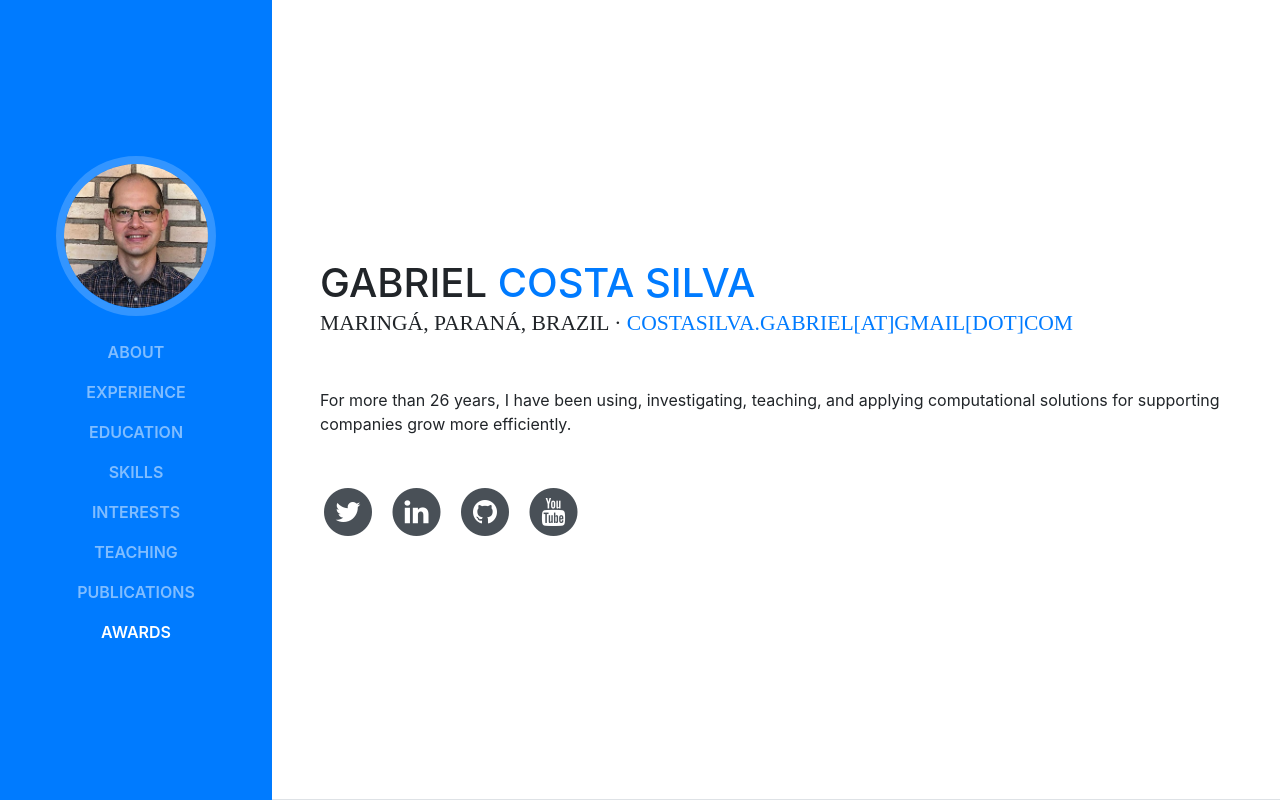
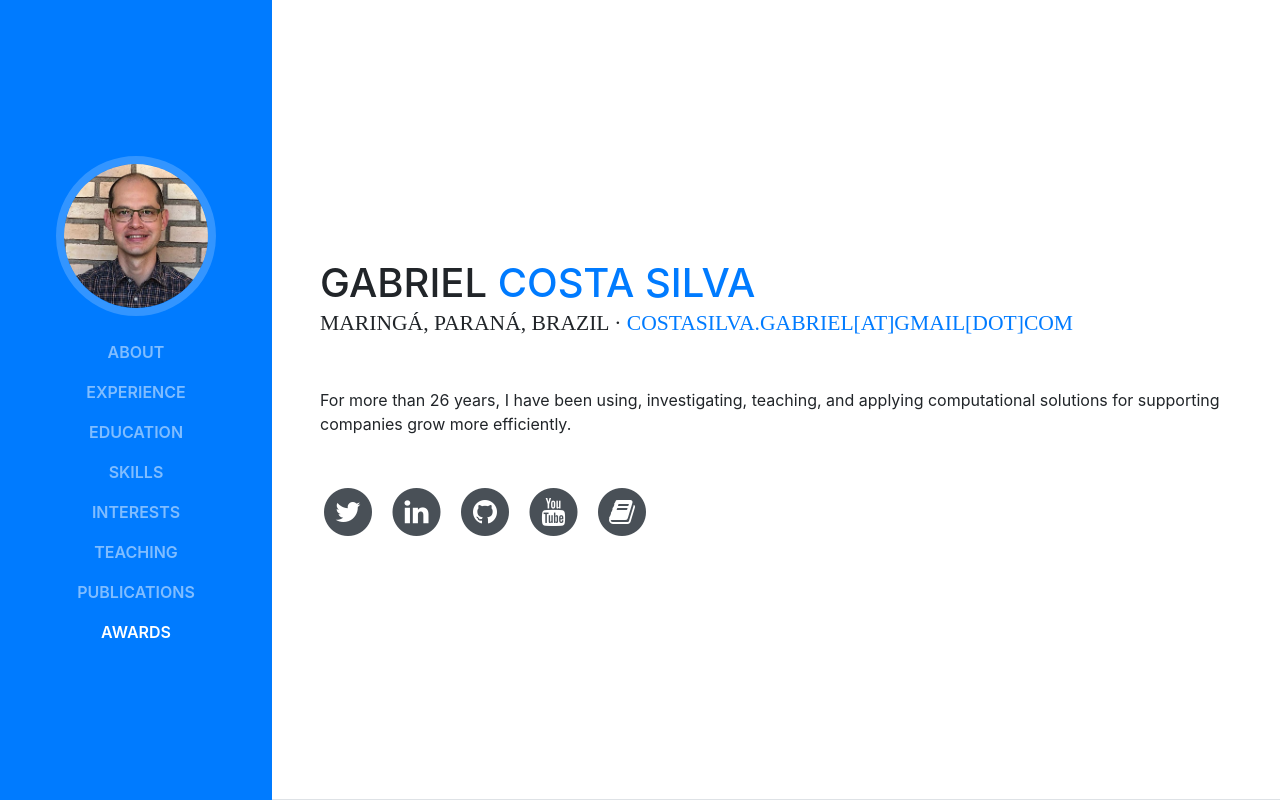
Before and after one commit to gabrielcostasilva/personal-website, a website with bundled scripts: page index.html in a window 1280 px wide. Shown: the top 800 px of the page. Built offline with nearby package versions, Linux system fonts and the light colour scheme; a web font is replaced by a local one.

Commit message:
Added lattes link

```diff
--- a/index.html
+++ b/index.html
@@ -117,6 +117,14 @@
               <span class="fa-stack fa-lg">
                 <i class="fa fa-circle fa-stack-2x"></i>
                 <i class="fa fa-youtube fa-stack-1x fa-inverse"></i>
+              </span>
+            </a>
+          </li>
+          <li class="list-inline-item">
+            <a href="http://lattes.cnpq.br/2906049721153618" target="_blank">
+              <span class="fa-stack fa-lg">
+                <i class="fa fa-circle fa-stack-2x"></i>
+                <i class="fa fa-book fa-stack-1x fa-inverse"></i>
               </span>
             </a>
           </li>
```
